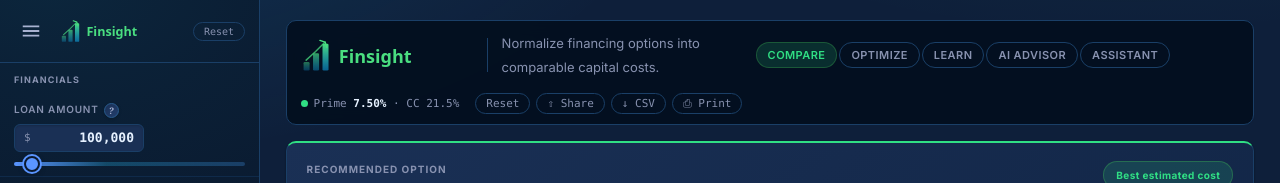
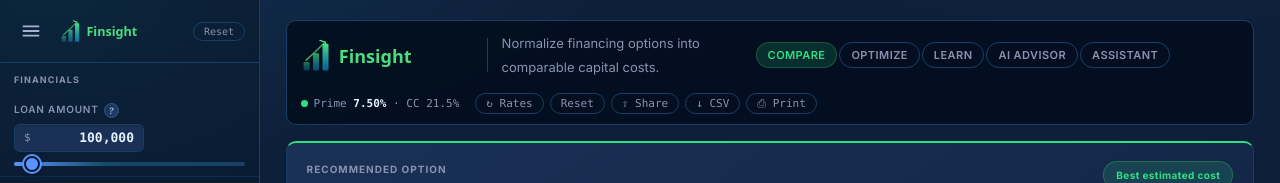
Before and after one commit to NessGelman/finsight, a React (Vite) app: page / in a window 1280 px wide. Shown: the top 183 px of the page. Built offline with nearby package versions, Linux system fonts and the light colour scheme; no server answers.

Commit message:
Improve live rates resilience and add WebGPU badge

```diff
--- a/src/App.jsx
+++ b/src/App.jsx
@@ -120,7 +120,7 @@
   const [activeTab, setActiveTab] = useState('compare');
   const [scheduleRow, setScheduleRow] = useState(null);
 
-  const { rates, status: ratesStatus } = useLiveRates();
+  const { rates, status: ratesStatus, error: ratesError, refresh: refreshRates } = useLiveRates();
 
   const updateInput = useCallback((key, value) => {
     setInputs((prev) => sanitizeInputs({ ...prev, [key]: value }));
@@ -245,6 +245,8 @@
       <TopBar
         rates={rates}
         ratesStatus={ratesStatus}
+        ratesError={ratesError}
+        onRefreshRates={refreshRates}
         results={results}
         inputs={inputs}
         onReset={resetInputs}
--- a/src/components/assistant/AIAdvisorChat.jsx
+++ b/src/components/assistant/AIAdvisorChat.jsx
@@ -166,6 +166,7 @@
 export function AIAdvisorChat({ contextData }) {
   const modelLoadedRef = useRef(false);
   const messagesEndRef = useRef(null);
+  const webgpuSupported = useMemo(() => typeof navigator !== 'undefined' && 'gpu' in navigator, []);
   const [messages, setMessages] = useState([
     {
       role: 'assistant',
@@ -396,6 +397,9 @@
         <span className="status-badge">
           Loaded: {modelLoadedRef.current ? '✓' : loadingModel ? '...' : '—'}
         </span>
+        <span className="status-badge">
+          WebGPU: {webgpuSupported ? '✓' : 'Not available'}
+        </span>
         {modelError && <span className="ai-advisor-error">Error: {modelError}</span>}
       </div>
 
--- a/src/components/layout/TopBar.jsx
+++ b/src/components/layout/TopBar.jsx
@@ -9,7 +9,7 @@
   { id: 'assistant', label: 'Assistant' },
 ];
 
-export function TopBar({ rates, ratesStatus, results, inputs, onReset, activeTab, onTabChange }) {
+export function TopBar({ rates, ratesStatus, ratesError, onRefreshRates, results, inputs, onReset, activeTab, onTabChange }) {
   return (
     <div className="top-bar">
       <div className="top-bar-logo">
@@ -53,10 +53,18 @@
 
       <div className="top-bar-right-cluster" style={{ display: 'flex', alignItems: 'center', gap: '16px', flexWrap: 'nowrap' }}>
         <div className="top-bar-rates">
-          <RatesStatus rates={rates} status={ratesStatus} compact />
+          <RatesStatus rates={rates} status={ratesStatus} error={ratesError} compact />
         </div>
 
         <div className="top-bar-actions" style={{ display: 'flex', gap: '6px' }}>
+          <button
+            type="button"
+            className="top-bar-btn"
+            onClick={onRefreshRates}
+            title="Refresh live rates"
+          >
+            ↻ Rates
+          </button>
           <button type="button" className="top-bar-btn" onClick={onReset} title="Reset inputs to defaults">
             Reset
           </button>
--- a/src/components/shared/RatesStatus.jsx
+++ b/src/components/shared/RatesStatus.jsx
@@ -3,6 +3,7 @@
   live:     'Live rates',
   cached:   'Cached rates',
   fallback: 'Estimated rates',
+  error:    'Using estimates (live feed failed)',
 };
 
 function formatDate(dateStr) {
@@ -14,7 +15,7 @@
   }
 }
 
-export function RatesStatus({ rates, status, compact }) {
+export function RatesStatus({ rates, status, compact, error }) {
   if (compact) {
     return (
       <div className="rates-status-compact">
@@ -27,6 +28,7 @@
         ) : (
           <span className="rates-compact-text">{STATUS_LABELS[status] ?? '—'}</span>
         )}
+        {error && <span className="rates-compact-error" title={error}>!</span>}
       </div>
     );
   }
@@ -79,6 +81,12 @@
         <span className="rates-sources-static">
           MCA &amp; factoring: IBISWorld industry estimates
         </span>
+        {error && (
+          <>
+            <span className="rates-sources-sep">·</span>
+            <span className="rates-error-text">Falling back to static rates: {error}</span>
+          </>
+        )}
       </div>
     </div>
   );
--- a/src/hooks/useLiveRates.js
+++ b/src/hooks/useLiveRates.js
@@ -12,26 +12,27 @@
 export function useLiveRates() {
   const [rates, setRates] = useState(null);
   const [status, setStatus] = useState('loading');
+  const [error, setError] = useState(null);
 
   useEffect(() => {
     let cancelled = false;
-
-    const fetchAndUpdate = () => {
-      fetchLiveRates()
-        .then((data) => {
+    const fetchAndUpdate = async () => {
+      setError(null);
+      try {
+        const data = await fetchLiveRates();
         if (cancelled) return;
         setRates(data);
         setStatus(data.fromCache ? 'cached' : 'live');
-        })
-        .catch(() => {
+      } catch (err) {
         if (cancelled) return;
+        setError(err?.message || 'Unable to reach FRED');
         setRates({
           prime: STATIC_RATES.prime,
           creditCard: STATIC_RATES.creditCard,
           live: false,
         });
         setStatus('fallback');
-        });
+      }
     };
 
     fetchAndUpdate();
@@ -46,5 +47,7 @@
     };
   }, []);
 
-  return { rates, status };
+  const refresh = () => window.dispatchEvent(new Event('refreshRates'));
+
+  return { rates, status, error, refresh };
 }
```
Lines whose indentation alone changed are shown as unchanged.
